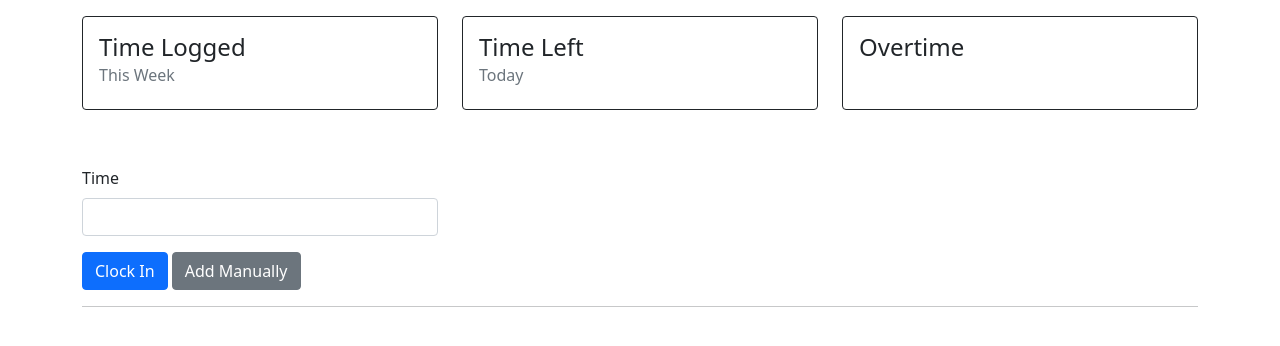
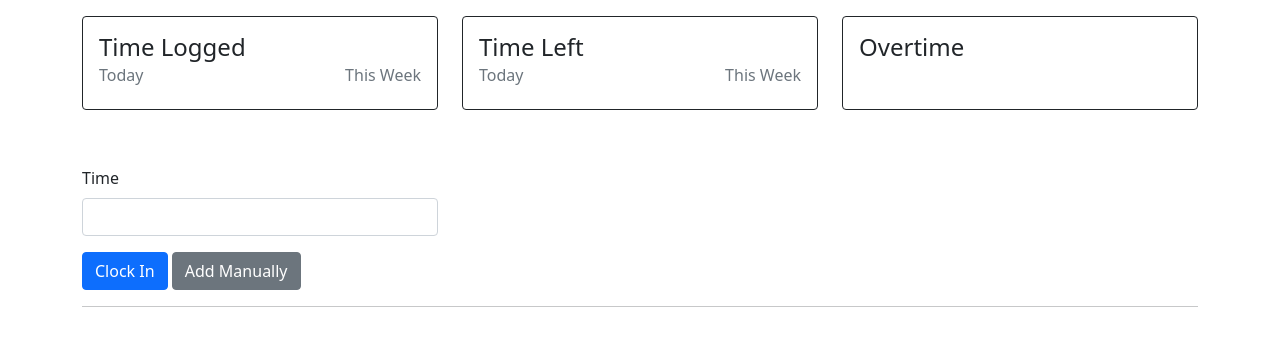
Before and after one commit to danstewart/time-tracker, a Python web app: template app/templates/pages/home.html.j2 in a window 1280 px wide. Shown: the part 72-418 px from the top of the page. Run offline with Jinja, Linux system fonts and the light colour scheme; the template is opened without the code that fills it, so the values that code supplies are empty.

Commit message:
Improve header stats

```diff
--- a/app/controllers/settings.py
+++ b/app/controllers/settings.py
@@ -15,6 +15,7 @@
             timezone="Europe/London",
             week_start=0,  # Monday
             hours_per_day=7.5,
+            days_per_week=5,
         )
         pony.commit()
     return settings
--- a/app/models.py
+++ b/app/models.py
@@ -23,3 +23,4 @@
     timezone = pony.Required(str)
     week_start = pony.Required(int)
     hours_per_day = pony.Required(float)
+    days_per_week = pony.Required(int)
--- a/app/templates/pages/home.html.j2
+++ b/app/templates/pages/home.html.j2
@@ -14,8 +14,16 @@
             <div class="card border-dark">
                 <div class="card-body">
                     <h4 class="card-title">Time Logged</h3>
-                    <h6 class="card-subtitle mb-2 text-muted">This Week</h6>
-                    <p class="card-text fw-bold fs-4">{{ stats.get('logged_this_week', 0) }}</p>
+                    <div class="d-flex justify-content-between">
+                        <div>
+                            <h6 class="card-subtitle mb-2 text-muted">Today</h6>
+                            <p class="card-text fw-bold fs-4">{{ stats.logged_today }}</p>
+                        </div>
+                        <div>
+                            <h6 class="card-subtitle mb-2 text-muted">This Week</h6>
+                            <p class="card-text fw-bold fs-4">{{ stats.logged_this_week }}</p>
+                        </div>
+                    </div>
                 </div>
             </div>
         </div>
@@ -23,8 +31,16 @@
             <div class="card border-dark">
                 <div class="card-body">
                     <h4 class="card-title">Time Left</h4>
-                    <h6 class="card-subtitle mb-2 text-muted">Today</h6>
-                    <p class="card-text fw-bold fs-4">{{ stats.get('hours_left_today', 'N/A') }}</p>
+                    <div class="d-flex justify-content-between">
+                        <div>
+                            <h6 class="card-subtitle mb-2 text-muted">Today</h6>
+                            <p class="card-text fw-bold fs-4">{{ stats.remaining_today }}</p>
+                        </div>
+                        <div>
+                            <h6 class="card-subtitle mb-2 text-muted">This Week</h6>
+                            <p class="card-text fw-bold fs-4">{{ stats.remaining_this_week }}</p>
+                        </div>
+                    </div>
                 </div>
             </div>
         </div>
@@ -33,7 +49,7 @@
                 <div class="card-body">
                     <h4 class="card-title">Overtime</h4>
                     <h6 class="card-subtitle mb-2 text-muted">&nbsp;</h6>
-                    <p class="card-text fw-bold fs-4">{{ stats.get('overtime', 0) }}</p>
+                    <p class="card-text fw-bold fs-4">{{ stats.overtime }}</p>
                 </div>
             </div>
         </div>
--- a/app/templates/pages/settings.html.j2
+++ b/app/templates/pages/settings.html.j2
@@ -20,6 +20,10 @@
                 <label class="form-label">Hours Per Day</label>
                 <input class="form-control" type="text" name="hours_per_day" id="hours_per_day" value="{{ settings.hours_per_day }}" required>
             </div>
+            <div class="mb-2">
+                <label class="form-label">Days Per Week</label>
+                <input class="form-control" type="number" name="days_per_week" id="days_per_week" value="{{ settings.days_per_week }}" required>
+            </div>
         </div>
         <button class="btn btn-primary" type="submit">Submit</button>
     </form>
```
Also changed, not shown: app/controllers/time.py (+20 -19 lines), app/lib/util/date.py (+33 -1 lines), app/viewmodels.py (added, +10 -0 lines).
